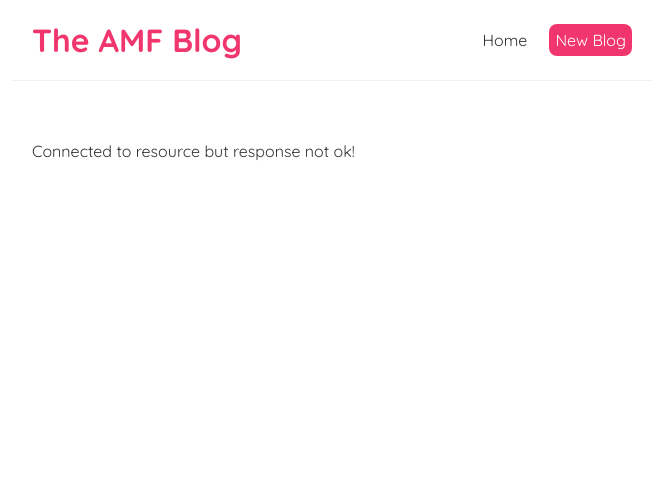
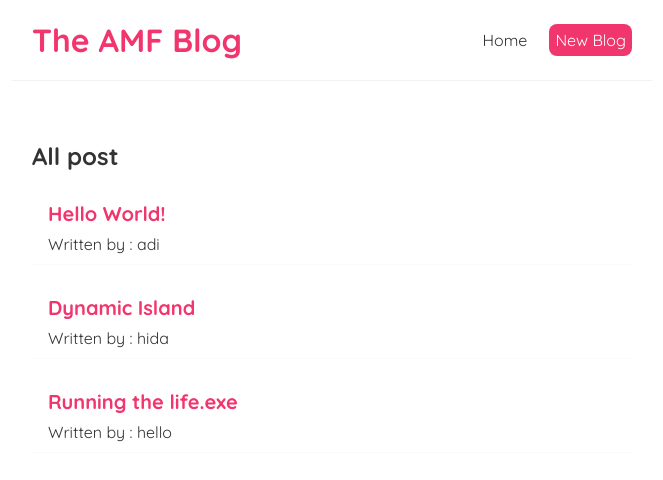
Before and after one commit to hidayahapriliansyah/belajar-react-netninja-project, a React (Create React App) app: page / in a window 1280 px wide. Shown: the top 480 px of the page, without its empty margins (308-971 px from the left). Built offline with nearby package versions, Linux system fonts and the light colour scheme; no server answers; data requests are answered from the project's data file.

Commit message:
20 making custom hook

```diff
--- a/src/Home.js
+++ b/src/Home.js
@@ -1,4 +1,5 @@
 import { useState, useEffect } from "react";
+import useFetch from "./useFetch";
 import BlogLists from './BlogLists';
 
 const Home = (props) => {
@@ -13,31 +14,7 @@
   //   const handleClickAgain = (name, e) => {
   //     console.log('Hello Again ', name, e.target.innerText);
   //   }
-  const [error, setError] = useState(null);
-  const [isPending, setIsPending] = useState(true);
-  const [blogs, setBlogs] = useState(null);
-
-  useEffect(() => {
-    setTimeout(() => {
-      fetch('http://localhost:8000/blogss')
-        .then(response => {
-          if(!response.ok) {
-            throw Error('Connected to resource but response not ok!');
-          }
-          return response.json();
-        })
-        .then(data => {
-          setBlogs(data);
-          setIsPending(false);
-          setError(null);
-        })
-        .catch(err => {
-          setIsPending(false);
-          setError(err.message);
-          // setBlogs(null);
-        });
-    }, 1000);
-  }, []);
+  const {error, isPending, data: blogs} = useFetch('http://localhost:8000/blogs');
 
   return (
     <section className="home">
--- /dev/null
+++ b/src/useFetch.js
@@ -0,0 +1,32 @@
+import { useEffect, useState } from "react";
+
+const useFetch = (url) => {
+  const [error, setError] = useState(null);
+  const [isPending, setIsPending] = useState(true);
+  const [data, setData] = useState(null);
+
+  useEffect(() => {
+    setTimeout(() => {
+      fetch(url)
+        .then(response => {
+          if(!response.ok) {
+            throw Error('Connected to resource but response not ok!');
+          }
+          return response.json();
+        })
+        .then(data => {
+          setData(data);
+          setIsPending(false);
+          setError(null);
+        })
+        .catch(err => {
+          setIsPending(false);
+          setError(err.message);
+        });
+    }, 1000);
+  }, [url]);
+
+  return { error, isPending, data }
+}
+
+export default useFetch;
```
